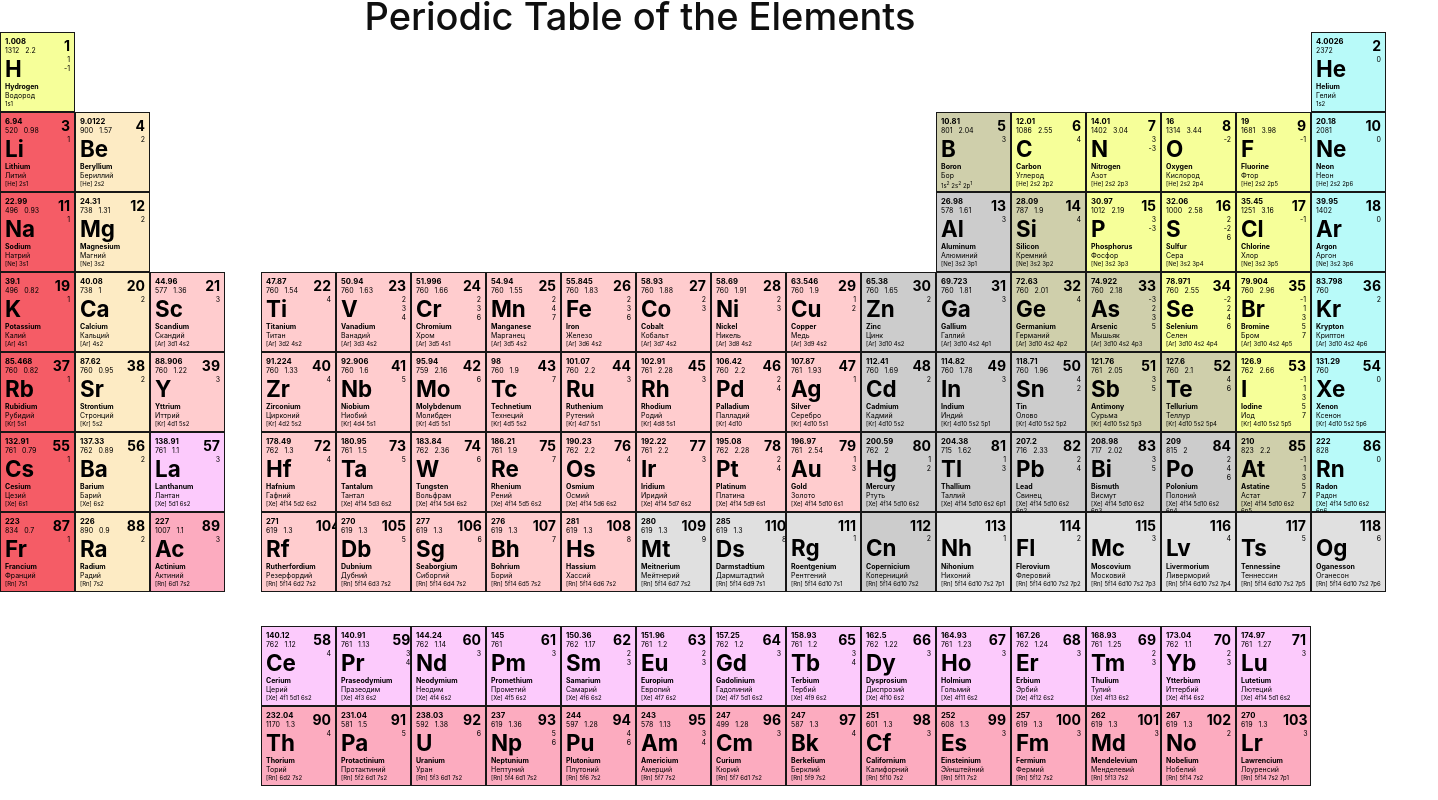
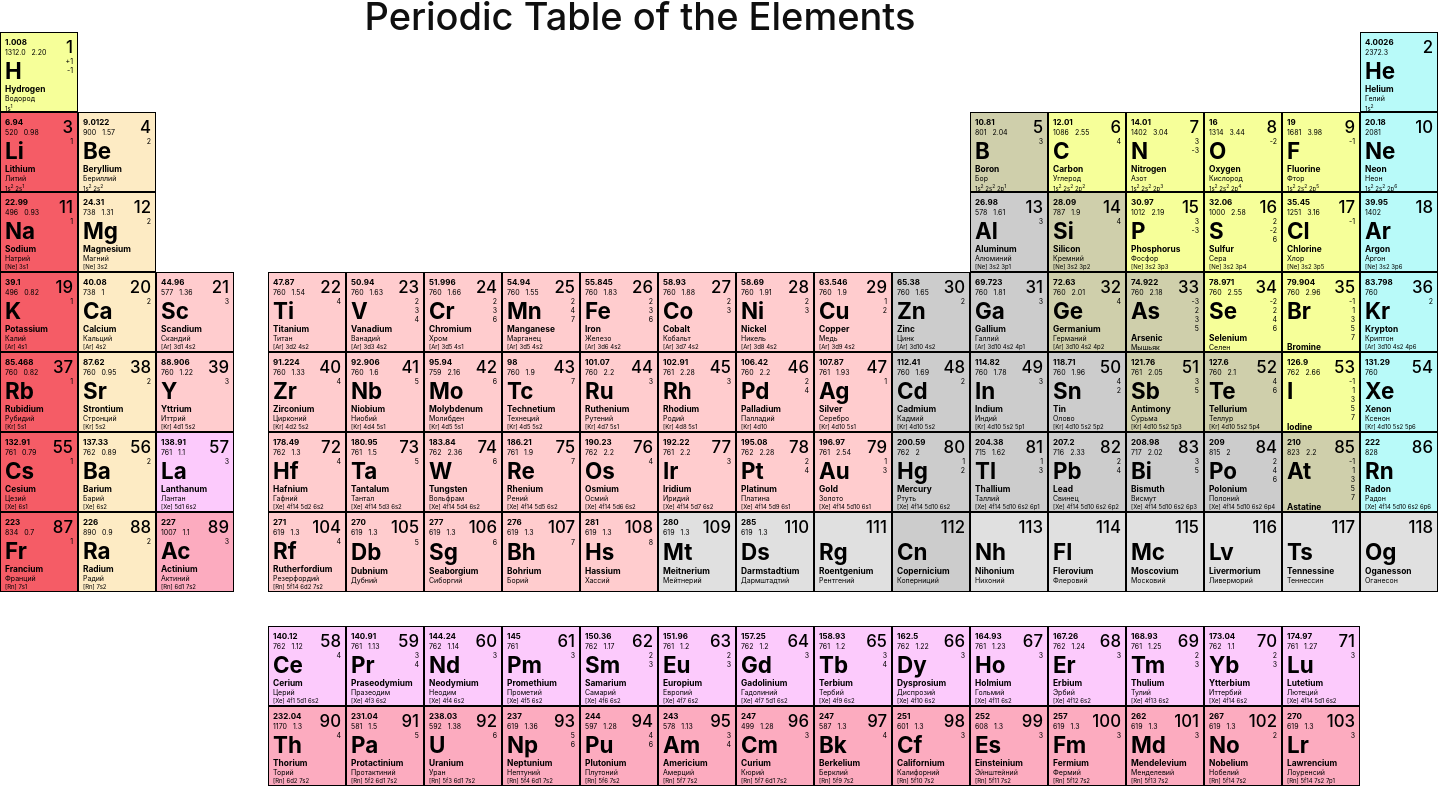
Before and after one commit to cyberkesa/Mendeleev, a React (Create React App) app: page / in a window 1280 px wide. Shown: the whole page, 1438 px wide, since content can reach past the window. Built offline with nearby package versions, Linux system fonts and the light colour scheme.

Commit message:
Added check for displaying oxidation states

```diff
--- a/src/PeriodicTable.css
+++ b/src/PeriodicTable.css
@@ -2,15 +2,15 @@
   display: grid;
   grid-template-columns: repeat(18, 1fr);
   margin: auto;
-  width: 1386px;
+  width: 1420px;
 }
 
 .element {
   font-size: 7px;
-  border: 0.1px solid #181818;
+  border: 0.1px solid #000000;
   padding: 4px;
   cursor: pointer;
-  width: 65px;
+  width: 68px;
   height: 70px;
   position: relative;
   display: grid;
@@ -25,7 +25,7 @@
 }
 
 .atomic-weight {
-  font-size: 1.1em;
+  font-size: 8px;
   text-align: left;
   grid-row: 1;
   font-weight: bold;
@@ -49,7 +49,7 @@
 
 .oxidation-states {
   text-align: right;
-  grid-row: span 4;
+  grid-row: span 2;
   grid-column: 3;
 }
 
@@ -63,9 +63,9 @@
 }
 
 .atomic-number {
-  font-size: 2em;
+  font-size: 2.4em;
   text-align: right;
-  font-weight: bold;
+  font-weight: 500;
   grid-row: span 2;
   grid-column: 3;
 }
@@ -73,28 +73,29 @@
 .electron-configuration {
   text-align: left;
   font-size: 6px;
+  grid-row: span 4;
   grid-column: span 3;
-  grid-row: 7;
 }
 
 .name {
-  font-size: 1em;
+  font-size: 1.2em;
   text-align: left;
   font-weight: bold;
   grid-row: 5;
-  grid-column: 1;
+  grid-column: span 3;
 }
 
 .russian-name {
   text-align: left;
   grid-row: 6;
   grid-column: 1;
+  grid-column: span 3;
 }
 
 .symbol {
   text-align: left;
   font-weight: bold;
   font-size: 3.2em;
-  grid-row: 4;
+  grid-row: 3;
   grid-column: 1;
 }
--- a/src/components/PeriodicTable.js
+++ b/src/components/PeriodicTable.js
@@ -23,11 +23,13 @@ const PeriodicTable = () => {
           }}
         >
           <div className="atomic-number">{element.aN}</div>
-          <div className="oxidation-states">
-            {element.oxiS.map((state, index) => (
-              <div key={index}>{state}</div>
-            ))}
-          </div>
+          {element.oxiS.length > 0 && (
+            <div className="oxidation-states">
+              {element.oxiS.map((state, index) => (
+                <div key={index}>{state}</div>
+              ))}
+            </div>
+          )}
           <div className="atomic-weight">{element.aW}</div>
           <div className="atomic">
             <div className="ionization-energy">{element.IE}</div>
--- a/src/elementsData.json
+++ b/src/elementsData.json
@@ -3,13 +3,13 @@
 	  "id": 1,
 	  "aN": 1,
 	  "aW": 1.008,
-	  "IE": 1312,
+	  "IE": "1312.0",
 	  "symbol": "H",
 	  "name": "Hydrogen",
 	  "ru": "Водород",
-	  "eConf": "1s1",
-	  "eNeg": 2.20,
-	  "oxiS": [1, -1],
+	  "eConf": "1s^1",
+	  "eNeg": "2.20",
+	  "oxiS": ["+1", -1],
 	  "position": [1, 1],
 	  "color": "#F6FF99"
 	},
@@ -17,13 +17,13 @@
 		"id": 2,
 		"aN": 2,
 		"aW": 4.0026,
-		"IE": 2372,
+		"IE": "2372.3",
 		"symbol": "He",
 		"name": "Helium",
 		"ru": "Гелий",
-		"eConf": "1s2",
+		"eConf": "1s^2",
 		"eNeg": null,
-		"oxiS": [0],
+		"oxiS": "",
 		"position": [1, 19],
 		"color": "#B8FAF9"
 	},
@@ -35,7 +35,7 @@
 		"symbol": "Li",
 		"name": "Lithium",
 		"ru": "Литий",
-		"eConf": "[He] 2s1",
+		"eConf": "1s^2 2s^1",
 		"eNeg": 0.98,
 		"oxiS": [1],
 		"position": [2, 1],
@@ -49,7 +49,7 @@
 		"symbol": "Be",
 		"name": "Beryllium",
 		"ru": "Бериллий",
-		"eConf": "[He] 2s2",
+		"eConf": "1s^2 2s^2",
 		"eNeg": 1.57,
 		"oxiS": [2],
 		"position": [2, 2],
@@ -77,7 +77,7 @@
 		"symbol": "C",
 		"name": "Carbon",
 		"ru": "Углерод",
-		"eConf": "[He] 2s2 2p2",
+		"eConf": "1s^2 2s^2 2p^2",
 		"eNeg": 2.55,
 		"oxiS": [4],
 		"position": [2, 15],
@@ -91,7 +91,7 @@
 		"symbol": "N",
 		"name": "Nitrogen",
 		"ru": "Азот",
-		"eConf": "[He] 2s2 2p3",
+		"eConf": "1s^2 2s^2 2p^3",
 		"eNeg": 3.04,
 		"oxiS": [3, -3],
 		"position": [2, 16],
@@ -105,7 +105,7 @@
 		"symbol": "O",
 		"name": "Oxygen",
 		"ru": "Кислород",
-		"eConf": "[He] 2s2 2p4",
+		"eConf": "1s^2 2s^2 2p^4",
 		"eNeg": 3.44,
 		"oxiS": [-2],
 		"position": [2, 17],
@@ -119,7 +119,7 @@
 		"symbol": "F",
 		"name": "Fluorine",
 		"ru": "Фтор",
-		"eConf": "[He] 2s2 2p5",
+		"eConf": "1s^2 2s^2 2p^5",
 		"eNeg": 3.98,
 		"oxiS": [-1],
 		"position": [2, 18],
@@ -133,9 +133,9 @@
 		"symbol": "Ne",
 		"name": "Neon",
 		"ru": "Неон",
-		"eConf": "[He] 2s2 2p6",
+		"eConf": "1s^2 2s^2 2p^6",
 		"eNeg": null,
-		"oxiS": [0],
+		"oxiS": "",
 		"position": [2, 19],
 		"color": "#B8FAF9"
 	  },
@@ -247,7 +247,7 @@
 		"ru": "Аргон",
 		"eConf": "[Ne] 3s2 3p6",
 		"eNeg": null,
-		"oxiS": [0],
+		"oxiS": "",
 		"position": [3, 19],
 		"color": "#B8FAF9"
 	  },
@@ -751,7 +751,7 @@
 		"ru": "Ксенон",
 		"eConf": "[Kr] 4d10 5s2 5p6",
 		"eNeg": null,
-		"oxiS": [0],
+		"oxiS": "",
 		"position": [5, 19],
 		"color": "#B8FAF9"
 	  },
@@ -1199,7 +1199,7 @@
 		"ru": "Радон",
 		"eConf": "[Xe] 4f14 5d10 6s2 6p6",
 		"eNeg": null,
-		"oxiS": [0],
+		"oxiS": "",
 		"position": [6, 19],
 		"color": "#B8FAF9"
 	  },
@@ -1463,7 +1463,7 @@
 		"symbol": "Db",
 		"name": "Dubnium",
 		"ru": "Дубний",
-		"eConf": "[Rn] 5f14 6d3 7s2",
+		"eConf": "",
 		"eNeg": 1.3,
 		"oxiS": [5],
 		"position": [7, 6],
@@ -1477,7 +1477,7 @@
 		"symbol": "Sg",
 		"name": "Seaborgium",
 		"ru": "Сиборгий",
-		"eConf": "[Rn] 5f14 6d4 7s2",
+		"eConf": "",
 		"eNeg": 1.3,
 		"oxiS": [6],
 		"position": [7, 7],
@@ -1491,7 +1491,7 @@
 		"symbol": "Bh",
 		"name": "Bohrium",
 		"ru": "Борий",
-		"eConf": "[Rn] 5f14 6d5 7s2",
+		"eConf": "",
 		"eNeg": 1.3,
 		"oxiS": [7],
 		"position": [7, 8],
@@ -1505,7 +1505,7 @@
 		"symbol": "Hs",
 		"name": "Hassium",
 		"ru": "Хассий",
-		"eConf": "[Rn] 5f14 6d6 7s2",
+		"eConf": "",
 		"eNeg": 1.3,
 		"oxiS": [8],
 		"position": [7, 9],
@@ -1519,9 +1519,9 @@
 		"symbol": "Mt",
 		"name": "Meitnerium",
 		"ru": "Мейтнерий",
-		"eConf": "[Rn] 5f14 6d7 7s2",
+		"eConf": "",
 		"eNeg": 1.3,
-		"oxiS": [9],
+		"oxiS": "",
 		"position": [7, 10],
 		"color": "#E0E0E0"
 	  },
@@ -1533,9 +1533,9 @@
 		"symbol": "Ds",
 		"name": "Darmstadtium",
 		"ru": "Дармштадтий",
-		"eConf": "[Rn] 5f14 6d9 7s1",
+		"eConf": "",
 		"eNeg": 1.3,
-		"oxiS": [8],
+		"oxiS": "",
 		"position": [7, 11],
 		"color": "#E0E0E0"
 	  },
@@ -1547,9 +1547,9 @@
 		"symbol": "Rg",
 		"name": "Roentgenium",
 		"ru": "Рентгений",
-		"eConf": "[Rn] 5f14 6d10 7s1",
+		"eConf": "",
 		"eNeg": null,
-		"oxiS": [1],
+		"oxiS": "",
 		"position": [7, 12],
 		"color": "#E0E0E0"
 	  },
@@ -1561,9 +1561,9 @@
 		"symbol": "Cn",
 		"name": "Copernicium",
 		"ru": "Коперниций",
-		"eConf": "[Rn] 5f14 6d10 7s2",
+		"eConf": "",
 		"eNeg": null,
-		"oxiS": [2],
+		"oxiS": "",
 		"position": [7, 13],
 		"color": "#CCCCCC"
 	  },
@@ -1575,9 +1575,9 @@
 		"symbol": "Nh",
 		"name": "Nihonium",
 		"ru": "Нихоний",
-		"eConf": "[Rn] 5f14 6d10 7s2 7p1",
+		"eConf": "",
 		"eNeg": null,
-		"oxiS": [1],
+		"oxiS": "",
 		"position": [7, 14],
 		"color": "#E0E0E0"
 	  },
@@ -1589,9 +1589,9 @@
 		"symbol": "Fl",
 		"name": "Flerovium",
 		"ru": "Флеровий",
-		"eConf": "[Rn] 5f14 6d10 7s2 7p2",
+		"eConf": "",
 		"eNeg": null,
-		"oxiS": [2],
+		"oxiS": "",
 		"position": [7, 15],
 		"color": "#E0E0E0"
 	  },
@@ -1603,9 +1603,9 @@
 		"symbol": "Mc",
 		"name": "Moscovium",
 		"ru": "Московий",
-		"eConf": "[Rn] 5f14 6d10 7s2 7p3",
+		"eConf": "",
 		"eNeg": null,
-		"oxiS": [3],
+		"oxiS": "",
 		"position": [7, 16],
 		"color": "#E0E0E0"
 	  },
@@ -1617,9 +1617,9 @@
 		"symbol": "Lv",
 		"name": "Livermorium",
 		"ru": "Ливерморий",
-		"eConf": "[Rn] 5f14 6d10 7s2 7p4",
+		"eConf": "",
 		"eNeg": null,
-		"oxiS": [4],
+		"oxiS": "",
 		"position": [7, 17],
 		"color": "#E0E0E0"
 	  },
@@ -1631,9 +1631,9 @@
 		"symbol": "Ts",
 		"name": "Tennessine",
 		"ru": "Теннессин",
-		"eConf": "[Rn] 5f14 6d10 7s2 7p5",
+		"eConf": "",
 		"eNeg": null,
-		"oxiS": [5],
+		"oxiS": "",
 		"position": [7, 18],
 		"color": "#E0E0E0"
 	  },
@@ -1645,9 +1645,9 @@
 		"symbol": "Og",
 		"name": "Oganesson",
 		"ru": "Оганесон",
-		"eConf": "[Rn] 5f14 6d10 7s2 7p6",
+		"eConf": "",
 		"eNeg": null,
-		"oxiS": [6],
+		"oxiS": "",
 		"position": [7, 19],
 		"color": "#E0E0E0"
 	  }
```
